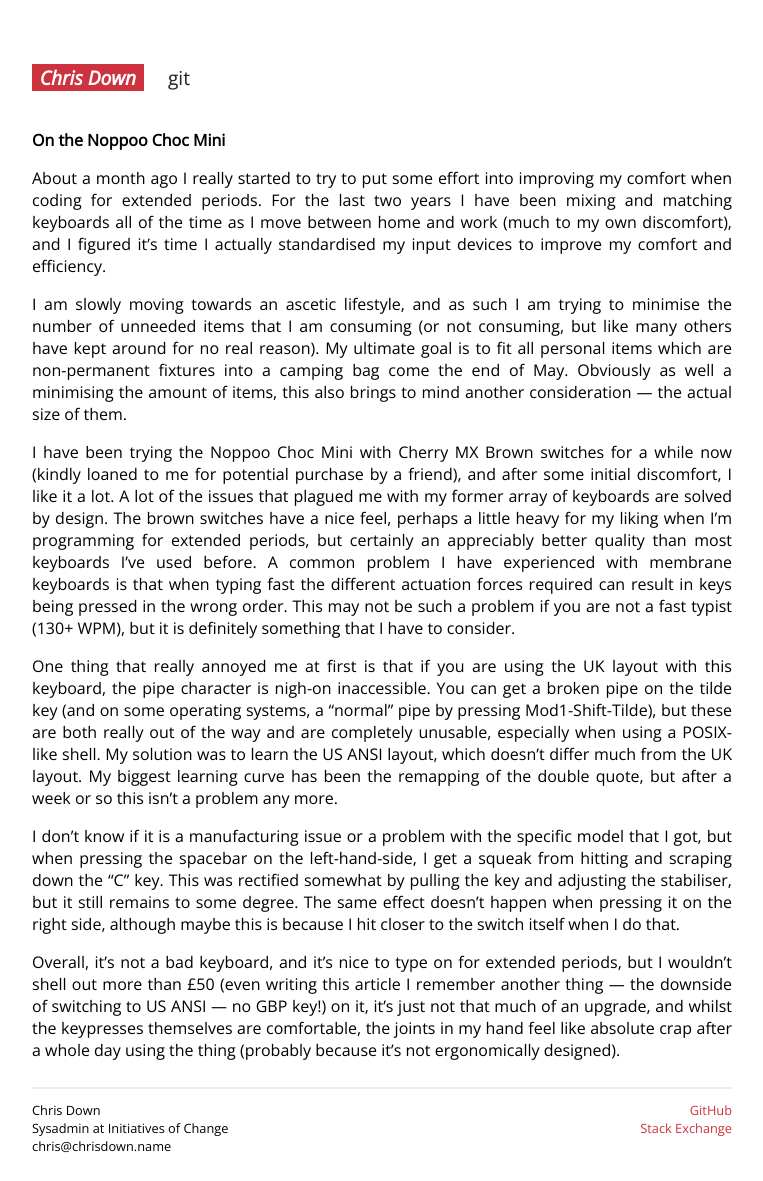
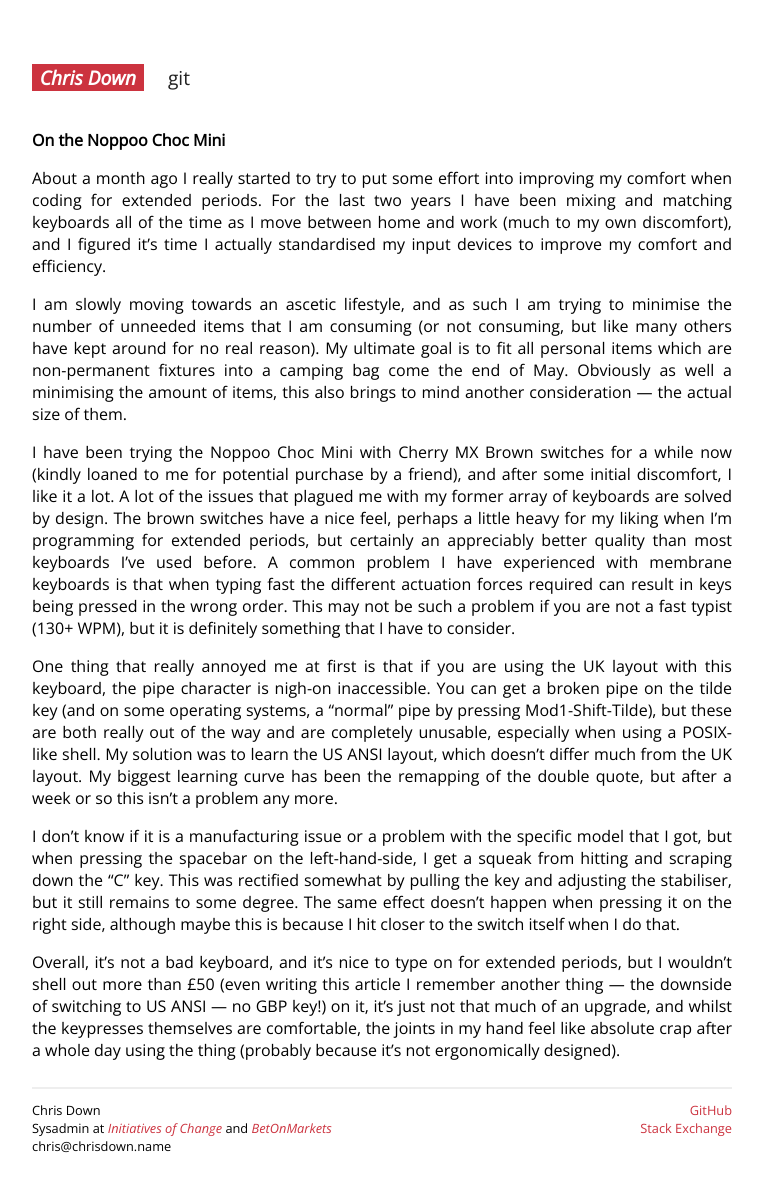
Before and after one commit to cdown/chrisdown.name, a Jekyll site: the page built from _posts/2012-04-03-noppoo-choc-mini.md, in a window 1280 px wide. Shown: the whole page, without its empty margins (258-1021 px from the left). Built offline with Jekyll 4.4.1, drawn with Linux system fonts in a browser that asks for light colours.

Commit message:
Allow multiple employers

```diff
--- a/_config.yml
+++ b/_config.yml
@@ -1,7 +1,10 @@
 personal:
     name: &name Chris Down
     job: Sysadmin
-    employer: Initiatives of Change
+    employers: {
+        "Initiatives of Change":"http://iofc.org",
+        "BetOnMarkets":"https://betonmarkets.com",
+    }
     email: chris@chrisdown.name
 
 name: *name
--- a/_layouts/default.html
+++ b/_layouts/default.html
@@ -27,7 +27,17 @@
             <div class="contact">
                 <p>
                     {{ site.personal.name }}<br>
-                    {{ site.personal.job }} at {{ site.personal.employer }}<br>
+                    {{ site.personal.job }} at
+                    {% for link in site.personal.employers %}
+                        {% if forloop.first %}
+                            <a href="{{ link[1] }}">{{ link[0] }}</a></li>
+                        {% elsif forloop.last %}
+                            and <a href="{{ link[1] }}">{{ link[0] }}</a></li>
+                        {% else %}
+                            , <a href="{{ link[1] }}">{{ link[0] }}</a></li>
+                        {% endif %}
+                    {% endfor %}
+                    <br>
                     {{ site.personal.email }}
                 </p>
             </div>
```
